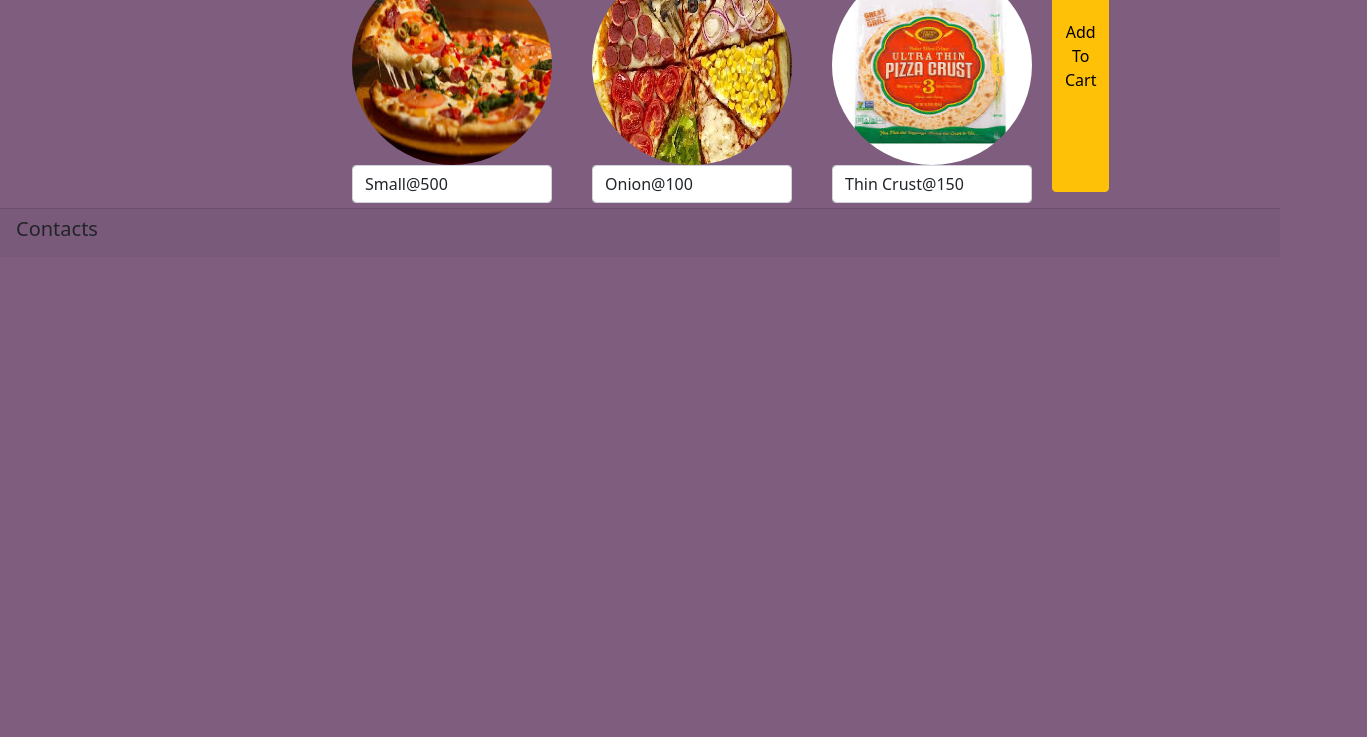
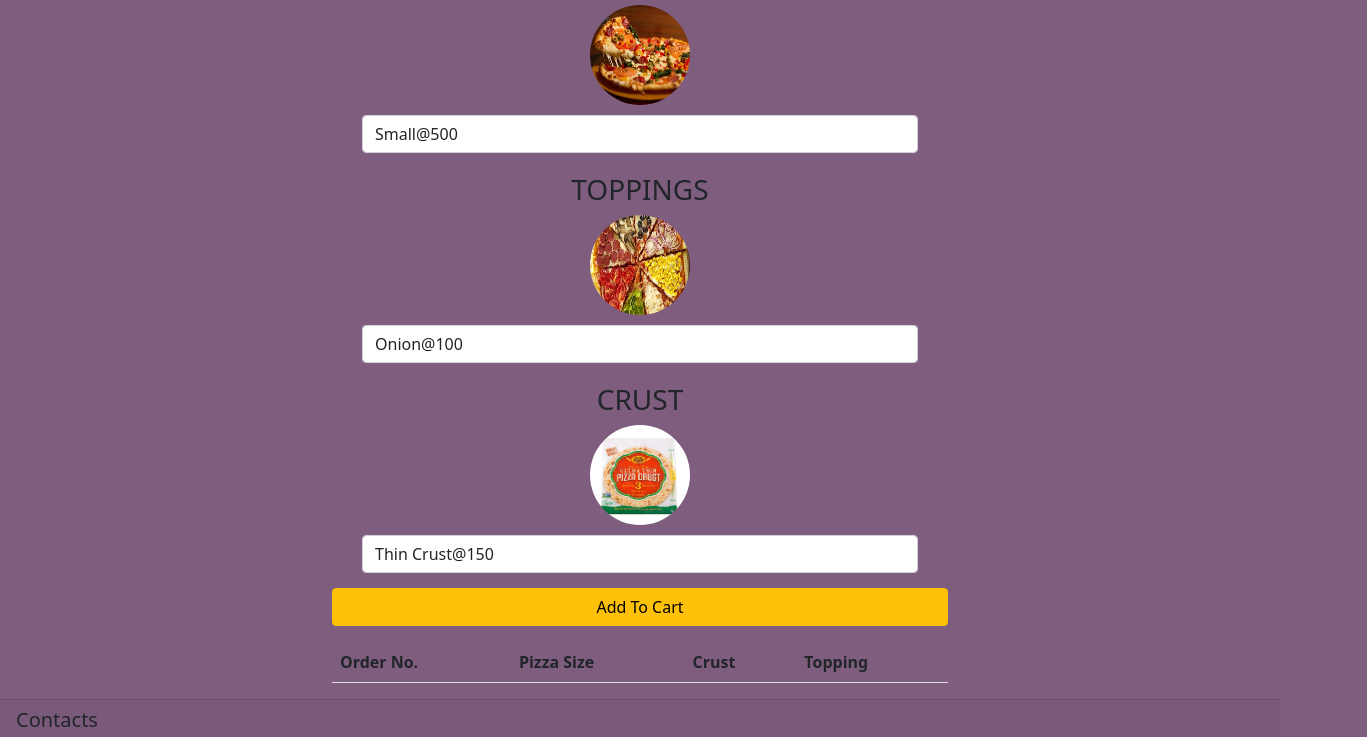
Before and after one commit to Cencious/Pepperoni-Pizzeria, a plain HTML site: page index.html in a window 1280 px wide. Shown: the part 314-1051 px from the top of the page, 1367 px wide, since content can reach past the window. Before the commit the page ends 800 px from the top, so only its background shows below. Drawn offline with nearby package versions, Linux system fonts and the light colour scheme.

Commit message:
add margin to home class

```diff
--- a/css/styles.css
+++ b/css/styles.css
@@ -11,27 +11,27 @@ body {
   position: relative;
   background-attachment: fixed;
 }
-h1{
+h1 {
   font-family: cursive;
   font-size: 50px;
   font-style: italic;
-  color:  rgb(88, 4, 21);
+  color: rgb(88, 4, 21);
 }
-nav ul{
+nav ul {
   margin: 0;
   padding: 0;
   overflow: hidden;
   font-weight: bolder;
   background-color: rgb(241, 241, 139);
 }
-ul li{
+ul li {
   display: inline;
 }
-li a{
-  color:rgb(148, 5, 5) ;
+li a {
+  color: rgb(148, 5, 5);
   text-align: center;
   padding: 16px 18px;
-  text-decoration:none;
+  text-decoration: none;
 }
 .home-container {
   display: flex;
@@ -40,45 +40,24 @@ li a{
   height: 30px;
   background-color: #c7baab;
 }
-/* .home-content { */
-  height: 60px;
-  justify-content: space-between;
-  align-items: center;
-  margin: 0px 12px;
-}
 .menu {
   display: flex;
   justify-content: space-between;
   margin: 40px;
 }
-.cart img{
+.cart img {
   display: flex;
-  flex-direction: ;
   text-decoration: none;
 }
-.Home{
+.Home {
   background-repeat: no-repeat;
   background-size: cover;
   padding: 20px;
   text-align: center;
   color: rgb(10, 1, 1);
+  margin-top: 40px;
 }
-/* .new-flavor { */
-  width: 250px;
-  height: 200px;
-  margin: 10px;
-  background-image: url(./Images/rubarb.jpeg);
-  background-repeat: no-repeat;
-  background-size: cover;
-  opacity: 40;
-}
-/* .new-flavor p { */
-  color: rgba(1, 4, 5, 0.923);
-  font-weight: bolder;
-}
-/* .new-flavor button { */
-  color: tomato;
-}
+
 .preference {
   display: flex;
   flex-direction: column;
@@ -90,12 +69,23 @@ li a{
 .preference-image {
   display: flex;
   flex-direction: column;
+  align-items: center;
 }
 .hidden-p {
   display: none;
 }
 .image-hide {
-  width: 200px;
-  height: 200px;
-  border-radius: 100px;
+  width: 100px;
+  height: 100px;
+  border-radius: 50px;
 }
+.sel {
+  padding: 10px;
+}
+
+.check-out {
+  display: none;
+}
+.deliver-msg {
+  display: none;
+}
```
